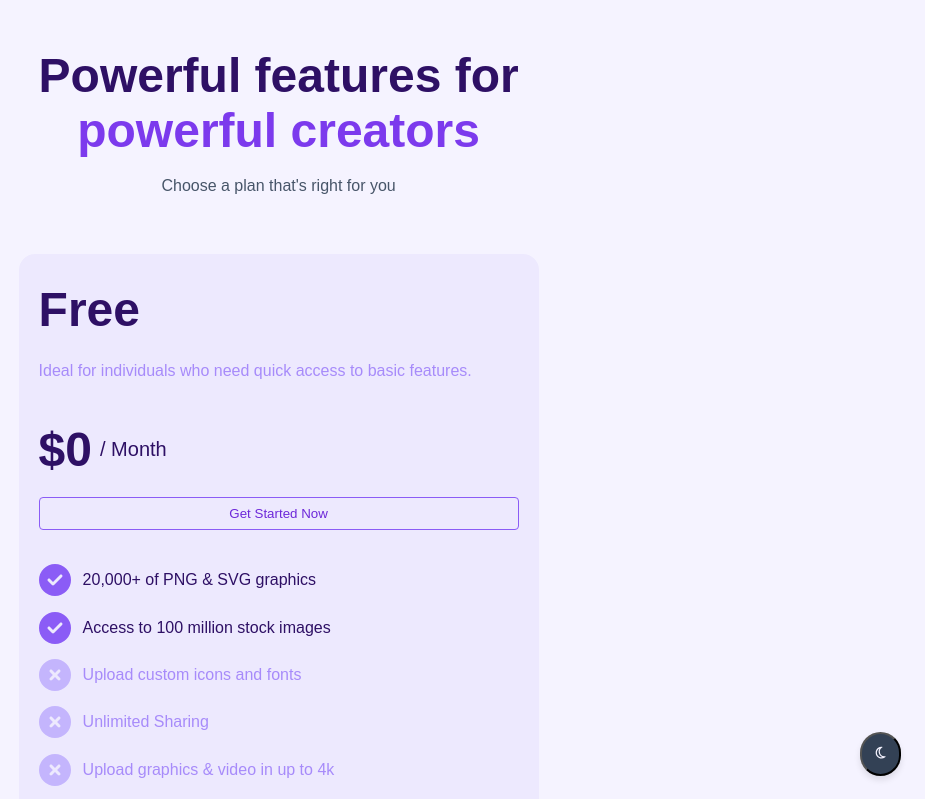
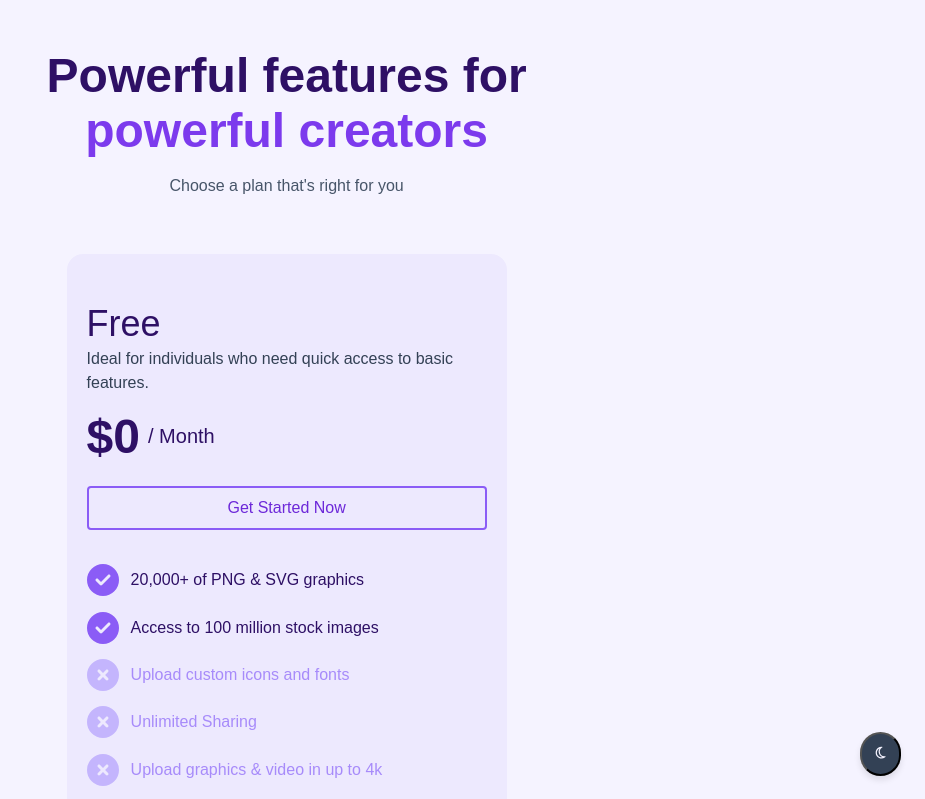
Before and after one commit to emilyb93/price-page, a React (Vite) app: page / in a window 1280 px wide. Shown: the top 799 px of the page, without its empty margins (355-1280 px from the left). Built offline with nearby package versions, Linux system fonts and the light colour scheme; a web font is replaced by a local one.

Commit message:
styling: refactoring some rules to css variables

```diff
--- a/index.html
+++ b/index.html
@@ -7,15 +7,6 @@
     <link href="/src/index.css" rel="stylesheet" />
     <link href="https://fonts.cdnfonts.com/css/satoshi" rel="stylesheet" />
 
-    <link
-      rel="stylesheet"
-      href="https://fonts.googleapis.com/css2?family=Material+Symbols+Outlined:opsz,wght,FILL,GRAD@20..48,100..700,0..1,-50..200&icon_names=close"
-    />
-    <link
-      rel="stylesheet"
-      href="https://fonts.googleapis.com/css2?family=Material+Symbols+Outlined:opsz,wght,FILL,GRAD@40,600,1,0&icon_names=check"
-    />
-
     <title>Vite + React + TS</title>
   </head>
   <body>
--- a/src/App.css
+++ b/src/App.css
@@ -5,7 +5,7 @@
 
 .app-container {
   width: 99dvw;
-  height: 98dvh;
+  height: 100%;
   display: flex;
   flex-direction: column;
   align-items: center;
@@ -14,6 +14,7 @@
 .title-container {
   display: flex;
   flex-direction: column;
+  min-height: 20vh;
 }
 
 @media (max-width: 1220px) {
@@ -24,7 +25,6 @@
 @media (max-width: 480pc) {
   body {
     width: 90vw;
-    margin: auto 0;
-    padding-bottom: 2rem;
+    margin: auto 1rem 0 0.5rem;
   }
 }
--- a/src/components/atoms/GetStartedButton/GetStartedButton.css
+++ b/src/components/atoms/GetStartedButton/GetStartedButton.css
@@ -2,11 +2,13 @@
 .button {
   padding: 0.5rem 1rem;
   border-radius: 4px;
-  font-weight: 500;
+  font-size: var(--font-size-base);
+  font-weight: var(--font-weight-medium);
+  line-height: var(--line-height-base);
   width: 100%;
   transition: all 0.3s ease;
   cursor: pointer;
-  border: 1px solid var(--color-violet-500);
+  border: 2px solid var(--color-violet-500);
   background-color: var(--color-violet-100);
   color: var(--color-violet-700);
 }
@@ -30,7 +32,7 @@
 .dark .button {
   color: var(--color-violet-300);
   background-color: var(--color-gray-600);
-  border: 1px solid var(--color-violet-700);
+  border: 2px solid var(--color-violet-300);
 }
 
 .dark .button:hover {
--- a/src/components/atoms/IconYes/IconYes.css
+++ b/src/components/atoms/IconYes/IconYes.css
@@ -13,7 +13,7 @@
 
 /* Dark mode styles */
 .dark .icon-yes {
-  color: var(--color-violet-400);
+  color: var(--color-violet-300);
 }
 
 /* Hover effect for dark mode */
--- a/src/components/atoms/Subtitle/Subtitle.css
+++ b/src/components/atoms/Subtitle/Subtitle.css
@@ -6,3 +6,7 @@
   line-height: var(--line-height-base);
   height: 3rem;
 }
+
+.dark .subtitle {
+  color: var(--color-gray-400);
+}
--- a/src/components/organisms/PricingCard/PricingCard.css
+++ b/src/components/organisms/PricingCard/PricingCard.css
@@ -1,9 +1,9 @@
 /* Base styles for pricing card */
 .pricing-card {
-  width: 100%;
+  width: 25rem;
   max-width: 30rem;
-  min-height: 40rem;
-  height: 50rem;
+  min-height: 30rem;
+  height: 40rem;
 
   display: grid;
   grid-template-rows: 40% 60%;
@@ -36,9 +36,10 @@
 
 /* Base styles for pricing card title */
 .pricing-card-title {
-  font-weight: bold;
-  font-size: 3rem;
-  margin: 0.5rem 0;
+  font-weight: var(--font-weight-medium);
+  font-size: var(--font-size-l);
+  line-height: var(--line-height-l);
+  margin-bottom: -1rem;
   text-align: left;
   color: var(--color-violet-950);
   transition: all 0.3s ease;
@@ -62,10 +63,11 @@
 .pricing-card-subtitle {
   font-weight: var(--font-weight-medium);
   font-size: var(--font-size-base);
+  line-height: var(--line-height-base);
   align-self: flex-start;
   text-align: left;
   margin: 0.1rem 0;
-  color: var(--color-violet-400);
+  color: var(--color-gray-700);
   height: 15%;
   transition: all 0.3s ease;
 }
@@ -77,7 +79,7 @@
 
 /* Dark mode styles for pricing card subtitle */
 .dark .pricing-card-subtitle {
-  color: var(--color-gray-400);
+  color: var(--color-violet-100);
 }
 
 .dark .pricing-card:hover .pricing-card-subtitle {
--- a/src/components/organisms/PricingCardContainer/PricingCardContainer.css
+++ b/src/components/organisms/PricingCardContainer/PricingCardContainer.css
@@ -1,7 +1,7 @@
 .pricing-card-container {
   display: flex;
   flex-direction: row;
-  height: 80%;
+  height: 100%;
   width: 90%;
   align-items: center;
   justify-content: center;
```
